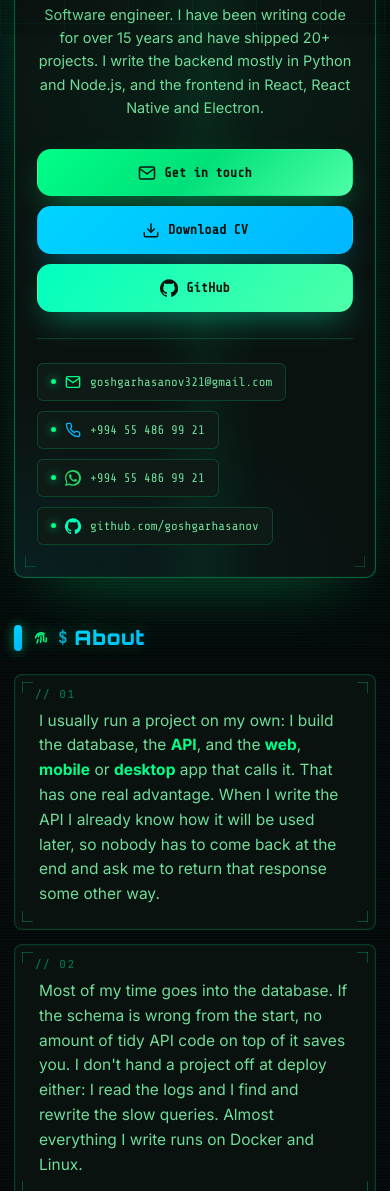
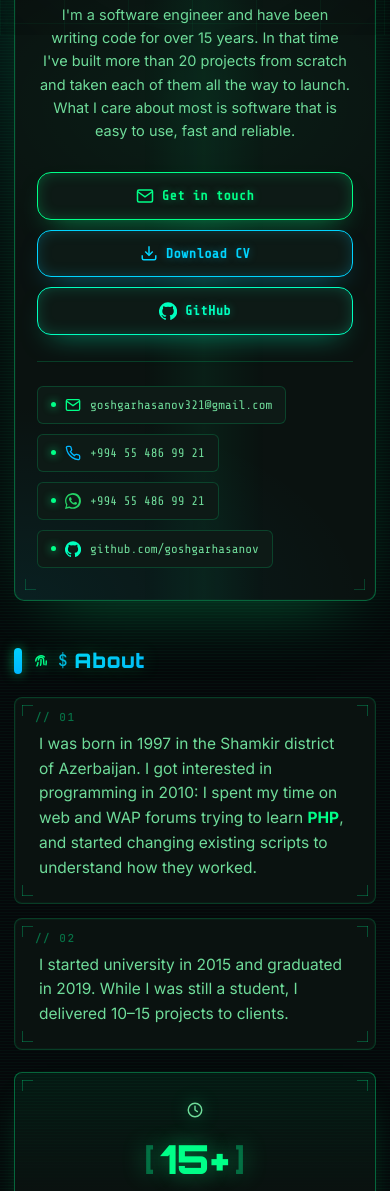
Before and after one commit to goshgarhasanov/goshgarhasanov.github.io, a plain HTML site: page index.html in a window 390 px wide. Shown: the part 809-2000 px from the top of the page. Drawn offline with nearby package versions, Linux system fonts and the light colour scheme; no server answers.

Commit message:
Readable hero buttons on mobile, personal tagline and bio
Hack-theme buttons are now neon outline + neon text on a dark panel;
the full neon fill with thin mono text washed out on phone screens.
The hero tagline drops the tech stack list, and the About section is
rewritten as a short biography in all four languages.

```diff
--- a/i18n.js
+++ b/i18n.js
@@ -2,13 +2,13 @@ window.I18N = {
   en: {
     "hero.eyebrow": "Hello, I'm",
     "hero.role": "Fullstack · Web · Desktop · Mobile",
-    "hero.tagline": "Software engineer. I have been writing code for over 15 years and have shipped 20+ projects. I write the backend mostly in Python and Node.js, and the frontend in React, React Native and Electron.",
+    "hero.tagline": "I'm a software engineer and have been writing code for over 15 years. In that time I've built more than 20 projects from scratch and taken each of them all the way to launch. What I care about most is software that is easy to use, fast and reliable.",
     "hero.cta.contact": "Get in touch",
     "hero.cta.cv": "Download CV",
 
     "about.title": "About",
-    "about.p1": "I usually run a project on my own: I build the database, the <b>API</b>, and the <b>web</b>, <b>mobile</b> or <b>desktop</b> app that calls it. That has one real advantage. When I write the API I already know how it will be used later, so nobody has to come back at the end and ask me to return that response some other way.",
-    "about.p2": "Most of my time goes into the database. If the schema is wrong from the start, no amount of tidy API code on top of it saves you. I don't hand a project off at deploy either: I read the logs and I find and rewrite the slow queries. Almost everything I write runs on Docker and Linux.",
+    "about.p1": "I was born in 1997 in the Shamkir district of Azerbaijan. I got interested in programming in 2010: I spent my time on web and WAP forums trying to learn <b>PHP</b>, and started changing existing scripts to understand how they worked.",
+    "about.p2": "I started university in 2015 and graduated in 2019. While I was still a student, I delivered 10–15 projects to clients.",
 
     "stats.years": "years of coding experience",
     "stats.projects": "shipped projects",
@@ -71,13 +71,13 @@ window.I18N = {
   az: {
     "hero.eyebrow": "Salam, mən",
     "hero.role": "Fullstack · Web · Desktop · Mobil",
-    "hero.tagline": "Proqram mühəndisiyəm. 15 ildən çoxdur kod yazıram, 20-dən artıq layihə işə salmışam. Backend tərəfini əsasən Python və Node.js ilə yazıram, frontend tərəfini isə React, React Native və Electron ilə.",
+    "hero.tagline": "Proqram mühəndisiyəm və 15 ildən çoxdur kod yazıram. Bu müddətdə 20-dən artıq layihəni sıfırdan qurub istifadəyə vermişəm. İşimdə ən çox önəm verdiyim şey məhsulun rahat, sürətli və etibarlı işləməsidir.",
     "hero.cta.contact": "Əlaqə saxla",
     "hero.cta.cv": "CV-ni yüklə",
 
     "about.title": "Haqqımda",
-    "about.p1": "Layihəni adətən tək aparıram: bazanı da mən qururam, <b>API</b>-ni də, onu çağıran <b>web</b>, <b>mobil</b> və ya <b>masaüstü</b> tətbiqi də. Bunun bir üstünlüyü var. API-ni yazanda onun sonra necə işlədiləcəyini artıq bilirəm, ona görə iş bitəndən sonra «bu cavabı belə yox, elə qaytar» deyib hər şeyi yenidən yazmaq lazım gəlmir.",
-    "about.p2": "Vaxtımın çoxunu verilənlər bazasına sərf edirəm. Sxem əvvəldən düzgün qurulmasa, üstündəki API nə qədər səliqəli olsa da fayda vermir. Deploy-dan sonra da layihədən əl çəkmirəm: logları oxuyuram, ləng işləyən sorğuları tapıb düzəldirəm. Yazdıqlarımın demək olar ki, hamısı Docker və Linux üzərində işləyir.",
+    "about.p1": "1997-ci ildə Şəmkir rayonunda anadan olmuşam. Proqramlaşdırmaya marağım 2010-cu ildə yarandı: o vaxtlar web və wap forumlarda gəzərək <b>PHP</b> öyrənməyə çalışır, hazır skriptlərdə dəyişikliklər edib onların necə işlədiyini anlamağa başlayırdım.",
+    "about.p2": "2015-ci ildə ali təhsil almağa başladım və 2019-cu ildə bitirdim. Tələbə olduğum illərdə 10–15 layihəni sifarişçilərə təhvil vermişəm.",
 
     "stats.years": "illik proqramlaşdırma təcrübəsi",
     "stats.projects": "tamamlanmış layihə",
@@ -140,13 +140,13 @@ window.I18N = {
   ru: {
     "hero.eyebrow": "Привет, я",
     "hero.role": "Fullstack · Web · Desktop · Mobile",
-    "hero.tagline": "Инженер-программист. Пишу код больше 15 лет, выпустил больше 20 проектов. Бэкенд пишу в основном на Python и Node.js, фронтенд — на React, React Native и Electron.",
+    "hero.tagline": "Я инженер-программист и пишу код больше 15 лет. За это время создал с нуля и запустил более 20 проектов. Для меня главное — чтобы продукт был удобным, быстрым и надёжным.",
     "hero.cta.contact": "Связаться",
     "hero.cta.cv": "Скачать CV",
 
     "about.title": "Обо мне",
-    "about.p1": "Обычно веду проект один: сам делаю базу, сам <b>API</b>, сам <b>web</b>-, <b>мобильное</b> или <b>десктопное</b> приложение, которое к нему обращается. В этом есть один плюс. Когда я пишу API, я уже знаю, как им потом будут пользоваться, поэтому в конце не приходится переделывать половину из-за того, что ответ нужен в другом виде.",
-    "about.p2": "Больше всего времени у меня уходит на базу данных. Если схема с самого начала кривая, никакой аккуратный API сверху её не спасёт. После деплоя проект тоже не бросаю: читаю логи, нахожу и переписываю медленные запросы. Почти всё, что я пишу, работает на Docker и Linux.",
+    "about.p1": "Я родился в 1997 году в Шамкирском районе Азербайджана. Программированием заинтересовался в 2010 году: сидел на web- и wap-форумах, пытался изучать <b>PHP</b> и начал вносить изменения в готовые скрипты, чтобы понять, как они устроены.",
+    "about.p2": "В 2015 году поступил в университет и окончил его в 2019-м. Ещё будучи студентом, сдал заказчикам 10–15 проектов.",
 
     "stats.years": "лет опыта в разработке",
     "stats.projects": "готовых проектов",
@@ -209,13 +209,13 @@ window.I18N = {
   tr: {
     "hero.eyebrow": "Merhaba, ben",
     "hero.role": "Fullstack · Web · Masaüstü · Mobil",
-    "hero.tagline": "Yazılım mühendisiyim. 15 yılı aşkın süredir kod yazıyorum, 20'den fazla proje çıkardım. Backend tarafını çoğunlukla Python ve Node.js ile, frontend tarafını React, React Native ve Electron ile yazıyorum.",
+    "hero.tagline": "Yazılım mühendisiyim ve 15 yılı aşkın süredir kod yazıyorum. Bu sürede 20'den fazla projeyi sıfırdan geliştirip yayına aldım. İşimde en çok önem verdiğim şey, ürünün kullanışlı, hızlı ve güvenilir olmasıdır.",
     "hero.cta.contact": "İletişime geç",
     "hero.cta.cv": "CV indir",
 
     "about.title": "Hakkımda",
-    "about.p1": "Projeyi genelde tek başıma yürütüyorum: veritabanını da ben kuruyorum, <b>API</b>'yi de, ona istek atan <b>web</b>, <b>mobil</b> ya da <b>masaüstü</b> uygulamayı da. Bunun bir faydası var. API'yi yazarken sonradan nasıl kullanılacağını zaten biliyorum, o yüzden iş bittikten sonra «bu cevabı şöyle değil böyle döndür» deyip her şeyi baştan yazmak gerekmiyor.",
-    "about.p2": "Vaktimin çoğu veritabanına gidiyor. Şema baştan yanlış kurulduysa, üstündeki API ne kadar temiz olursa olsun işe yaramıyor. Deploy'dan sonra da projeyi bırakmıyorum: logları okuyorum, yavaş sorguları bulup düzeltiyorum. Yazdıklarımın neredeyse tamamı Docker ve Linux üzerinde çalışıyor.",
+    "about.p1": "1997'de Azerbaycan'ın Şemkir ilçesinde doğdum. Programlamaya ilgim 2010'da başladı: web ve wap forumlarını gezerek <b>PHP</b> öğrenmeye çalışıyor, hazır scriptlerde değişiklikler yaparak nasıl çalıştıklarını anlamaya başlıyordum.",
+    "about.p2": "2015'te üniversiteye başladım ve 2019'da mezun oldum. Öğrencilik yıllarımda müşterilere 10–15 proje teslim ettim.",
 
     "stats.years": "yıllık yazılım deneyimi",
     "stats.projects": "tamamlanan proje",
--- a/index.html
+++ b/index.html
@@ -116,8 +116,8 @@
     <section class="section" id="about">
       <h2><span class="bullet"></span><span class="sec-ico"><svg viewBox="0 0 24 24" fill="none" stroke="currentColor" stroke-width="1.9" stroke-linecap="round" stroke-linejoin="round"><path d="M12 10v4a10 10 0 0 1-.7 3.7"/><path d="M8.5 10.5a3.5 3.5 0 0 1 7 0V13a13 13 0 0 0 .6 3.8"/><path d="M5 12a7 7 0 0 1 11.3-5.5"/><path d="M19 12v1.5a18 18 0 0 1-.4 3.6"/><path d="M6.6 18.6A9 9 0 0 0 8 14"/></svg></span><span data-i18n="about.title">About</span></h2>
       <div class="about-grid">
-        <p data-i18n-html="about.p1">I usually run a project on my own: I build the database, the <b>API</b>, and the <b>web</b>, <b>mobile</b> or <b>desktop</b> app that calls it. That has one real advantage. When I write the API I already know how it will be used later, so nobody has to come back at the end and ask me to return that response some other way.</p>
-        <p data-i18n="about.p2">Most of my time goes into the database. If the schema is wrong from the start, no amount of tidy API code on top of it saves you. I don't hand a project off at deploy either: I read the logs and I find and rewrite the slow queries. Almost everything I write runs on Docker and Linux.</p>
+        <p data-i18n-html="about.p1">I was born in 1997 in the Shamkir district of Azerbaijan. I got interested in programming in 2010: I spent my time on web and WAP forums trying to learn <b>PHP</b>, and started changing existing scripts to understand how they worked.</p>
+        <p data-i18n="about.p2">I started university in 2015 and graduated in 2019. While I was still a student, I delivered 10–15 projects to clients.</p>
       </div>
       <div class="stats">
         <div class="stat"><span class="stat-ico"><svg width="18" height="18" viewBox="0 0 24 24" fill="none" stroke="currentColor" stroke-width="1.9" stroke-linecap="round" stroke-linejoin="round"><circle cx="12" cy="12" r="9"/><path d="M12 6.8V12l3.2 2.1"/></svg></span><b>15+</b><span data-i18n="stats.years">years of coding experience</span></div>
--- a/styles.css
+++ b/styles.css
@@ -1197,19 +1197,43 @@ html[data-theme="hack"] .skill-bar { border: 1px solid rgba(0, 255, 140, 0.14);
 html[data-theme="hack"] .card-icon { background: var(--panel-2); }
 html[data-theme="hack"] .lang-menu { box-shadow: 0 25px 50px -20px rgba(0, 0, 0, 0.9), 0 0 0 1px rgba(0, 255, 140, 0.10); }
 
-/* ---- Chips & buttons: dark ink on neon, not white on neon ---- */
-html[data-theme="hack"] .btn,
+/* ---- Chips: dark ink on neon, not white on neon ---- */
 html[data-theme="hack"] .hero-text .eyebrow,
 html[data-theme="hack"] .period,
 html[data-theme="hack"] .tag { color: #03140c; }
 html[data-theme="hack"] .hero-text .eyebrow { box-shadow: 0 8px 22px -8px rgba(0, 255, 136, 0.65); }
 html[data-theme="hack"] .hero-text .eyebrow::before { content: "$ "; }
-html[data-theme="hack"] .btn.primary { box-shadow: 0 14px 32px -10px rgba(0, 255, 136, 0.50); }
-html[data-theme="hack"] .btn.primary:hover { box-shadow: 0 20px 42px -10px rgba(0, 255, 136, 0.75); }
-html[data-theme="hack"] .btn.ghost { box-shadow: 0 14px 32px -10px rgba(0, 212, 255, 0.45); }
-html[data-theme="hack"] .btn.ghost:hover { box-shadow: 0 20px 42px -10px rgba(0, 212, 255, 0.70); }
-html[data-theme="hack"] .btn.gh { box-shadow: 0 14px 32px -10px rgba(0, 255, 191, 0.45); }
-html[data-theme="hack"] .btn.gh:hover { box-shadow: 0 20px 42px -10px rgba(0, 255, 191, 0.70); }
+
+/* ---- Buttons: neon outline + neon text on a dark panel.
+   A full neon fill with thin mono text washed out on phone screens. ---- */
+html[data-theme="hack"] .btn {
+  background: var(--panel-2);
+  border-color: currentColor;
+  letter-spacing: 0.4px;
+}
+html[data-theme="hack"] .btn::after {
+  background: linear-gradient(135deg, rgba(0, 255, 140, 0.14), transparent 60%);
+}
+html[data-theme="hack"] .btn.primary {
+  color: var(--c-coral);
+  text-shadow: 0 0 8px rgba(0, 255, 136, 0.35);
+  box-shadow: inset 0 0 18px -6px rgba(0, 255, 136, 0.45), 0 12px 28px -14px rgba(0, 255, 136, 0.60);
+}
+html[data-theme="hack"] .btn.ghost {
+  color: var(--c-mint);
+  text-shadow: 0 0 8px rgba(0, 212, 255, 0.35);
+  box-shadow: inset 0 0 18px -6px rgba(0, 212, 255, 0.40), 0 12px 28px -14px rgba(0, 212, 255, 0.55);
+}
+html[data-theme="hack"] .btn.gh {
+  color: var(--c-violet);
+  text-shadow: 0 0 8px rgba(0, 255, 191, 0.35);
+  box-shadow: inset 0 0 18px -6px rgba(0, 255, 191, 0.40), 0 12px 28px -14px rgba(0, 255, 191, 0.55);
+}
+@media (hover: hover) {
+  html[data-theme="hack"] .btn.primary:hover { box-shadow: inset 0 0 22px -4px rgba(0, 255, 136, 0.55), 0 18px 38px -12px rgba(0, 255, 136, 0.75); }
+  html[data-theme="hack"] .btn.ghost:hover   { box-shadow: inset 0 0 22px -4px rgba(0, 212, 255, 0.50), 0 18px 38px -12px rgba(0, 212, 255, 0.70); }
+  html[data-theme="hack"] .btn.gh:hover      { box-shadow: inset 0 0 22px -4px rgba(0, 255, 191, 0.50), 0 18px 38px -12px rgba(0, 255, 191, 0.70); }
+}
 html[data-theme="hack"] .period { box-shadow: 0 8px 18px -8px rgba(0, 255, 136, 0.55); }
 html[data-theme="hack"] .tag { box-shadow: 0 6px 14px -6px rgba(0, 212, 255, 0.55); }
 html[data-theme="hack"] .subhead { border: 1px solid rgba(0, 255, 140, 0.20); }
```
